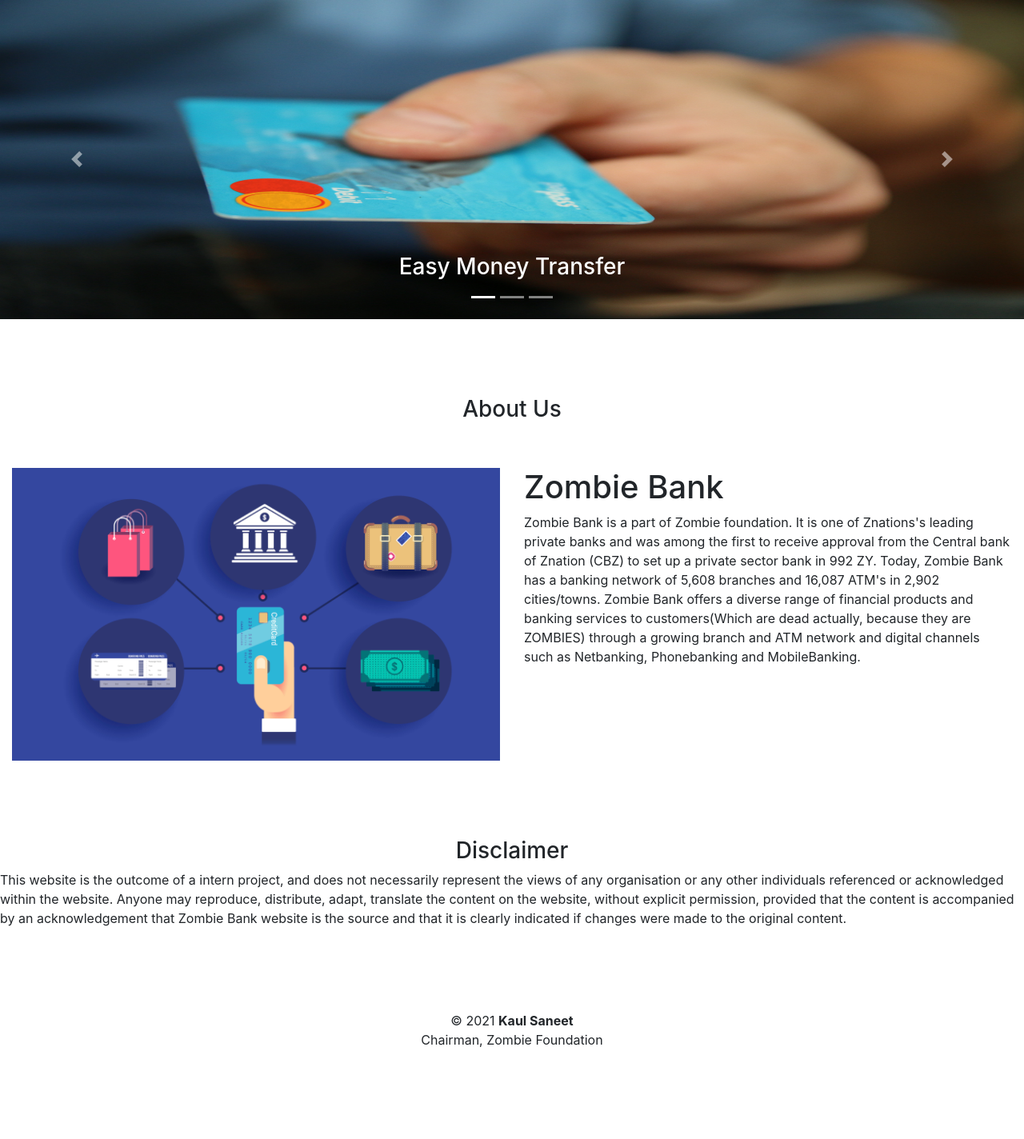
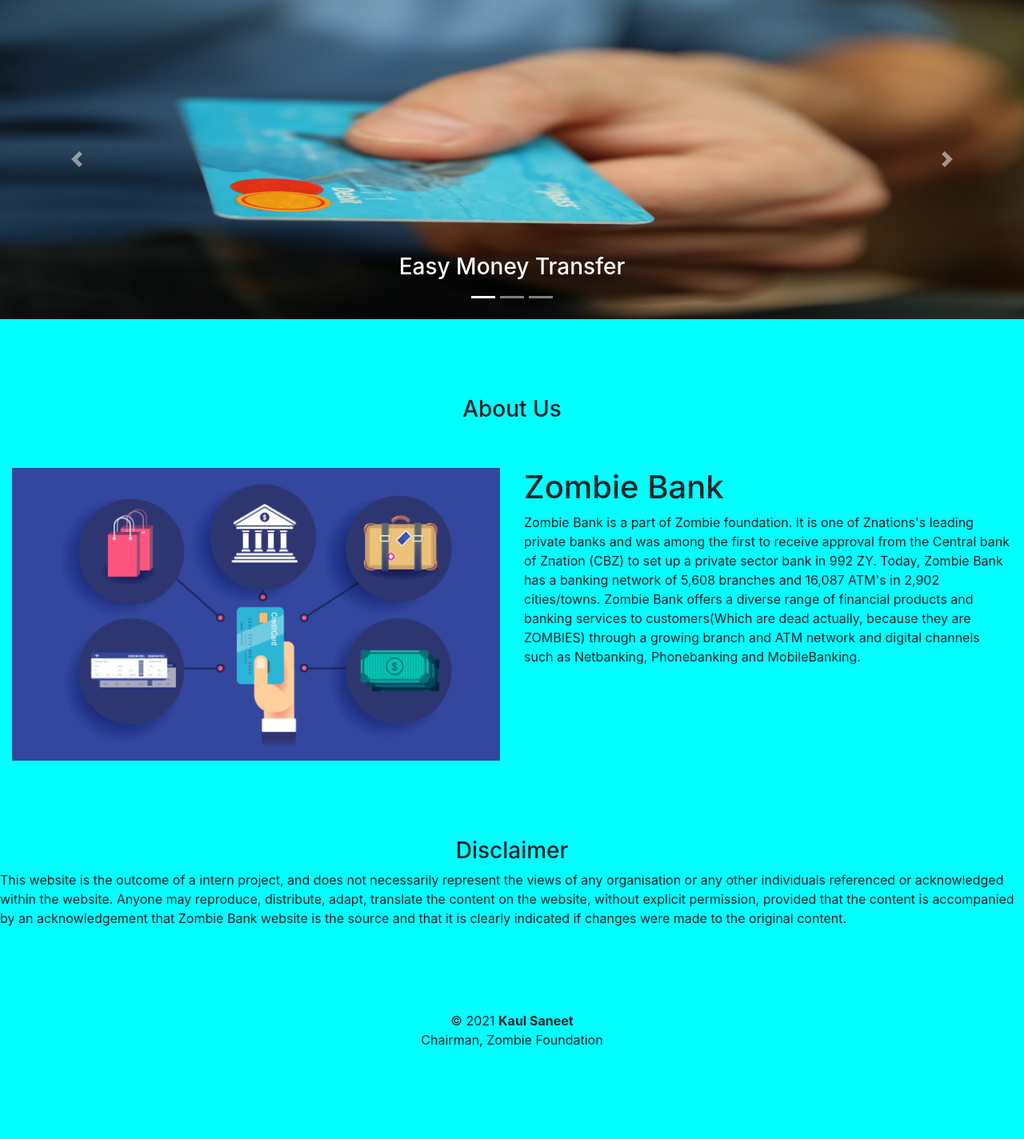
Before and after one commit to harsadas/Basic-banking-syatem, a PHP site: page / in a window 1280 px wide. Shown: the part 57-1481 px from the top of the page at 80% size. Run offline with PHP 8.4, Linux system fonts and the light colour scheme.

Commit message:
Update style.css

```diff
--- a/css/style.css
+++ b/css/style.css
@@ -1,6 +1,9 @@
 *{margin:0 ;padding: 0;box-sizing: border-box;}
 
+body{
+background-color:cyan;
 
+}
 .carousel-inner img {
     width: 100%;
     height: 50vh;
```
